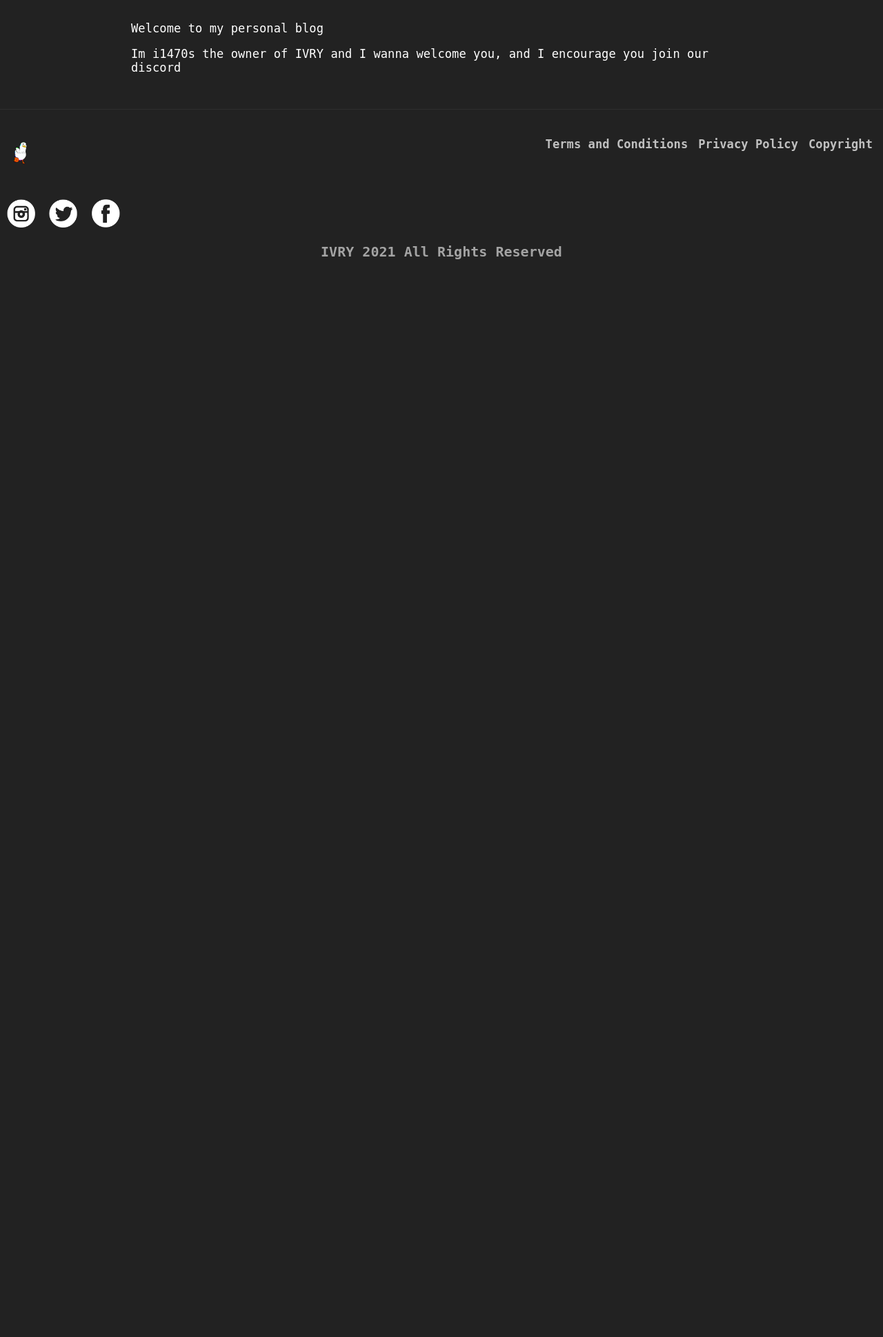
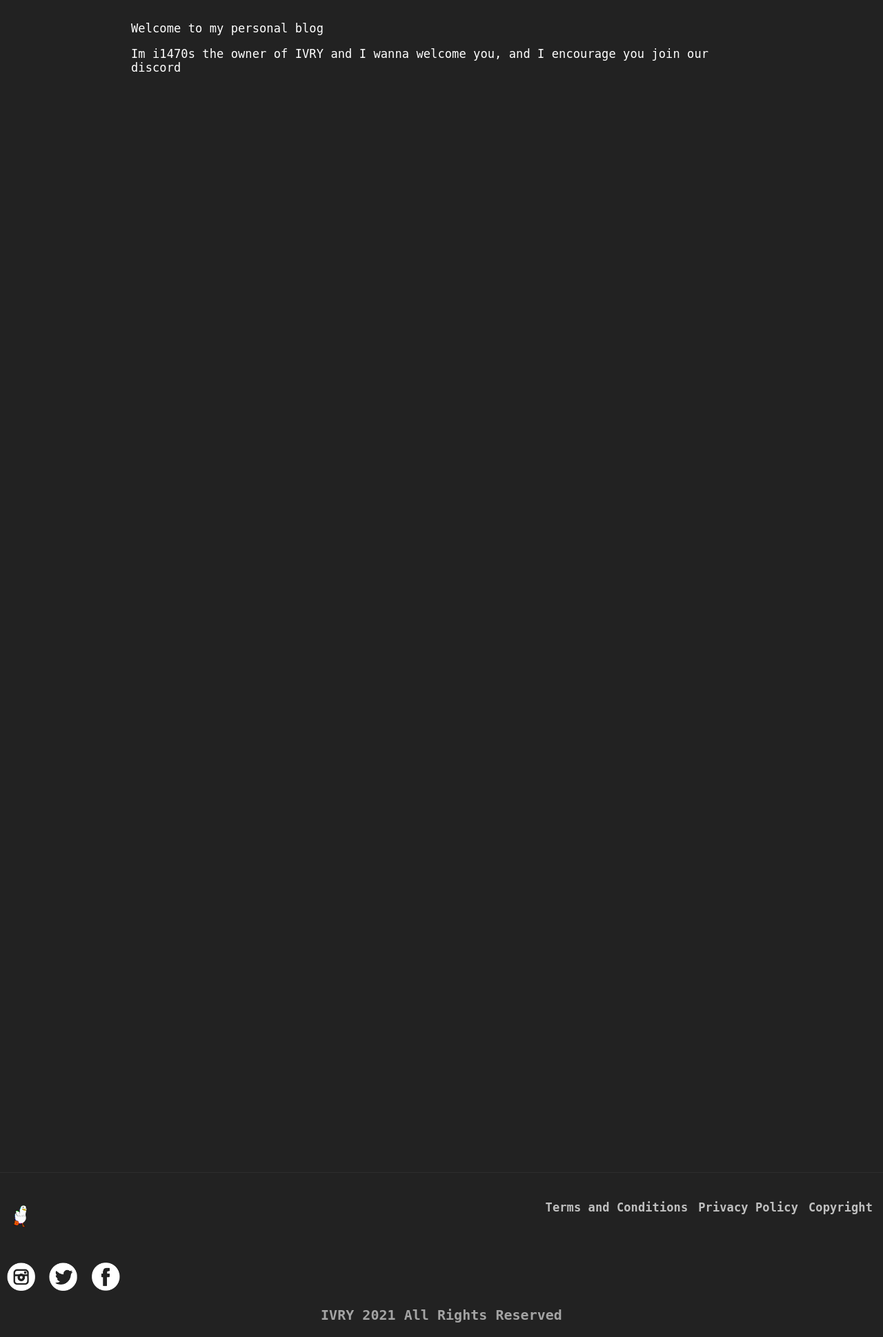
Before and after one commit to i1470s/IVRY-Website-V2, a PHP site: page /content/home/blog.html in a window 1280 px wide. Shown: the part 201-2140 px from the top of the page at 69% size. Before the commit the page ends 577 px from the top, so only its background shows below. Run offline with PHP 8.4, Linux system fonts and the light colour scheme.

Commit message:
Add files via upload

```diff
--- a/data/css/styles.css
+++ b/data/css/styles.css
@@ -30,7 +30,7 @@ body{
 
 footer{
     position: relative;
-    height: 150px;
+    height: -150px;
     width: 100%;
     background-color: #222;
     color: #c8c8c8c8;
@@ -62,7 +62,7 @@ footer{
 .container{
     position: relative;
     max-width: 900px;
-    height: auto;
+    height: 1750px;
     border: 1px;
     margin: auto;
     padding: 0px;
```
